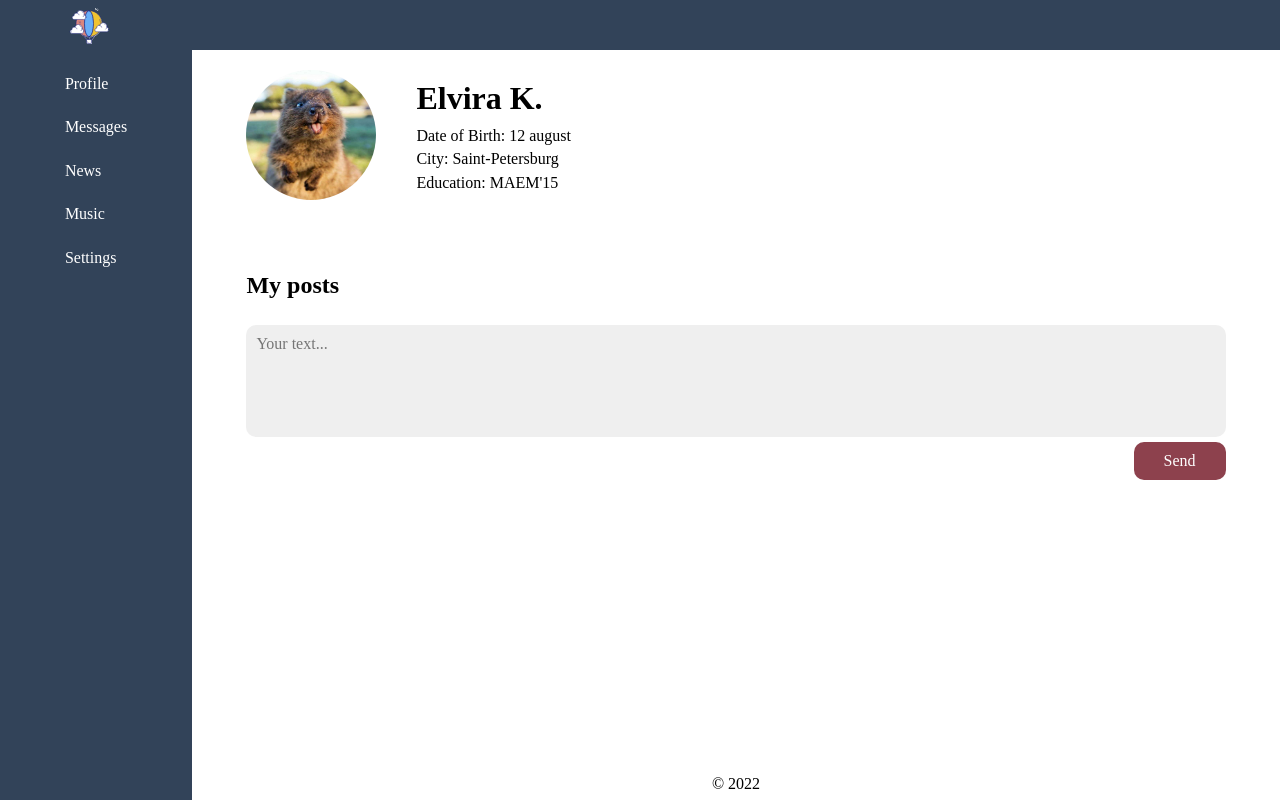
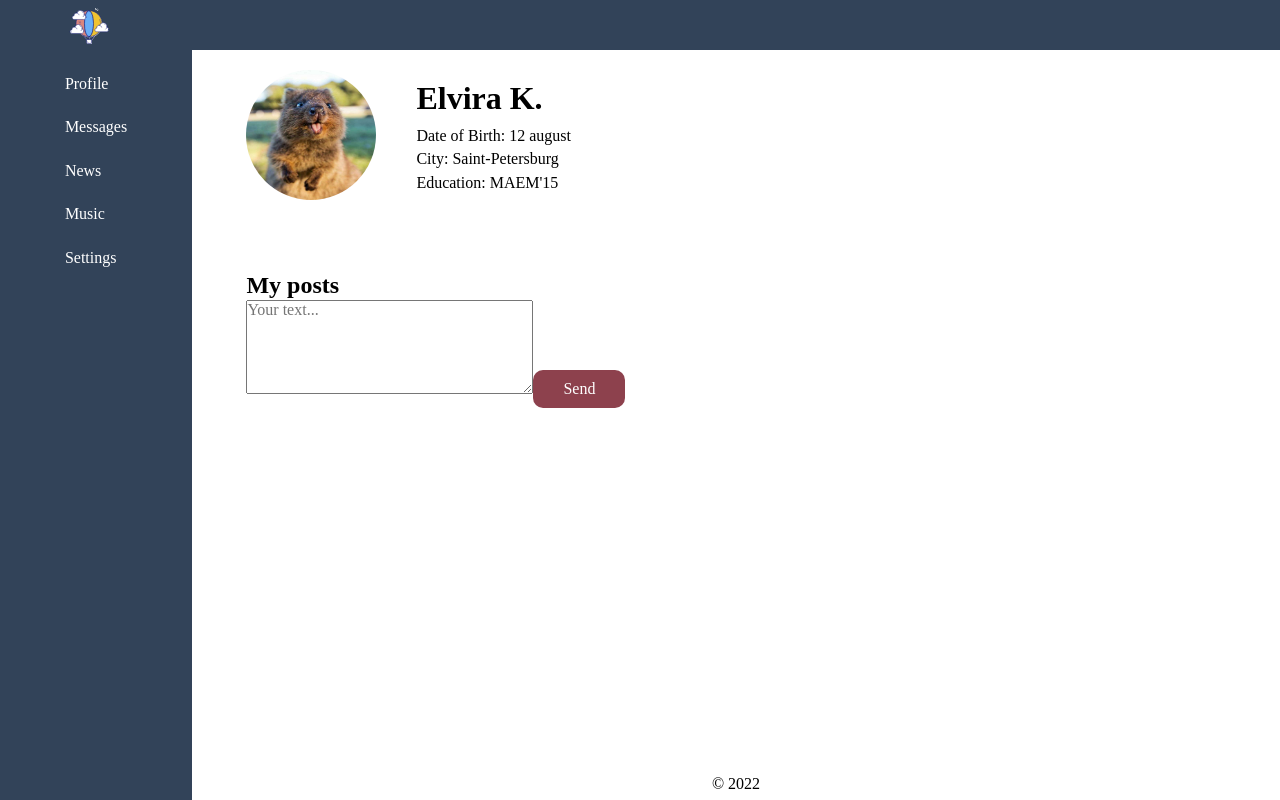
Before and after one commit to Elvira-del/social-network, a React (Create React App) app: page /profile in a window 1280 px wide. Built offline with nearby package versions, Linux system fonts and the light colour scheme.

Commit message:
refactor: add MyPosts scss module file

```diff
--- /dev/null
+++ b/src/components/MyPosts/Posts.module.scss
@@ -0,0 +1,43 @@
+@use "../../styles/scss/abstracts/mixins";
+
+.posts {
+  &__wrap {
+    @include mixins.grid(25px);
+    grid-auto-flow: row;
+  }
+
+  &__form {
+    @include mixins.flex(column, 5px);
+    align-items: center;
+  }
+
+  .form {
+    &__input {
+      padding: 10px;
+      width: 100%;
+      border: none;
+      border-radius: 10px;
+      background-color: rgba(158, 158, 158, 17%);
+      resize: none;
+    }
+
+    &__btn {
+      align-self: flex-end;
+    }
+  }
+
+  .post {
+    @include mixins.flex(row, 30px);
+    align-items: center;
+
+    &__avatar {
+      width: 50px;
+      height: 50px;
+      border-radius: 50%;
+    }
+
+    &__text {
+      flex-basis: 80%;
+    }
+  }
+}
--- a/src/components/Post/Post.jsx
+++ b/src/components/Post/Post.jsx
@@ -2,9 +2,9 @@ import React from "react";
 
 const Post = (props) => {
   return (
-    <div className="post">
-      <img className="post__avatar" src={props.avatar} alt="" />
-      <p className="post__text">{props.content}</p>
+    <div className={props.style.post}>
+      <img className={props.style.post__avatar} src={props.avatar} alt="" />
+      <p className={props.style.post__text}>{props.content}</p>
     </div>
   );
 };
--- a/src/styles/scss/components/_post.scss
+++ /dev/null
@@ -1,14 +0,0 @@
-.post {
-  @include flex(row, 30px);
-  align-items: center;
-
-  &__avatar {
-    width: 50px;
-    height: 50px;
-    border-radius: 50%;
-  }
-
-  &__text {
-    flex-basis: 80%;
-  }
-}
--- a/src/styles/scss/layout/_posts.scss
+++ /dev/null
@@ -1,26 +0,0 @@
-.posts {
-  &__wrap {
-    @include grid(25px);
-    grid-auto-flow: row;
-  }
-
-  &__form {
-    @include flex(column, 5px);
-    align-items: center;
-  }
-}
-
-.form {
-  &__input {
-    padding: 10px;
-    width: 100%;
-    border: none;
-    border-radius: 10px;
-    background-color: rgba(158, 158, 158, 17%);
-    resize: none;
-  }
-
-  &__btn {
-    align-self: flex-end;
-  }
-}
--- a/src/styles/scss/main.scss
+++ b/src/styles/scss/main.scss
@@ -3,10 +3,8 @@
 @import "./base/reset";
 
 @import "./components/button";
-@import "./components/post";
 
 @import "./layout/grid";
-@import "./layout/posts";
 @import "./layout/user";
 
 @import "./vendors/normalize";
```
